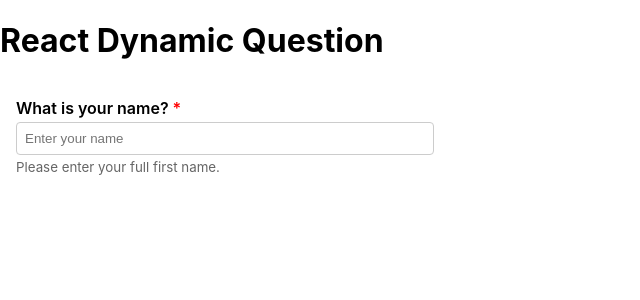
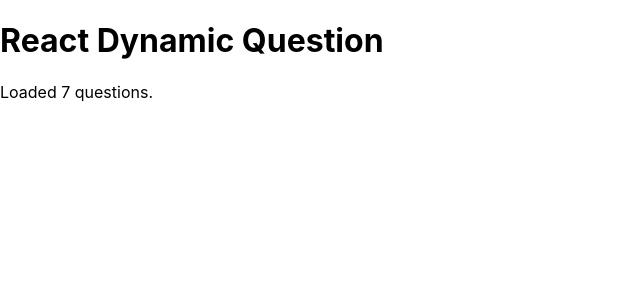
Before and after one commit to ECU-Pirate-Forge/form-flow, a React (Create React App) app in the folder FormFlow.React/: page / in a window 1280 px wide. Shown: the top 300 px of the page, without its empty margins (0-640 px from the left). Built offline with nearby package versions, Linux system fonts and the light colour scheme.

Commit message:
loads question, stores in state, and UI stores number of questions loaded

```diff
--- a/FormFlow.React/src/App.tsx
+++ b/FormFlow.React/src/App.tsx
@@ -1,19 +1,18 @@
 import React, { useEffect, useState } from "react";
-import sample from "./sample-question.json";
-import { QuestionRenderer } from "./components/QuestionRenderer";
+import sample from "./multiple-sample-questions.json";
 import { QuestionDefinition } from "./types/QuestionDefinition";
 
 function App() {
-  const [question, setQuestion] = useState<QuestionDefinition | null>(null);
+  const [questions, setQuestions] = useState<QuestionDefinition[]>([]);
 
   useEffect(() => {
-    setQuestion(sample);
+    setQuestions(sample);
   }, []);
 
   return (
     <div>
       <h1>React Dynamic Question</h1>
-      {question && <QuestionRenderer question={question} />}
+      <p>Loaded {questions.length} questions.</p>
     </div>
   );
 }
```
